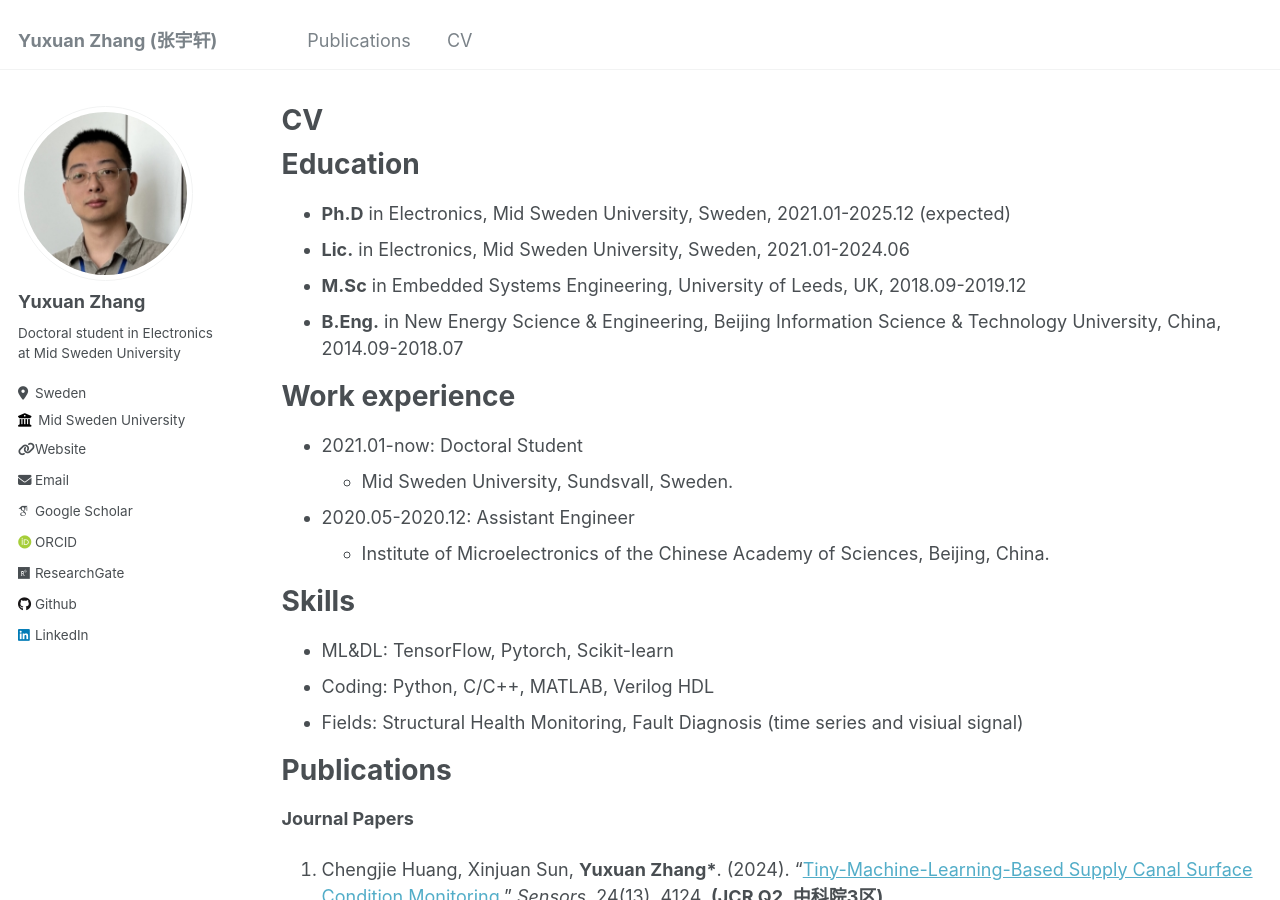
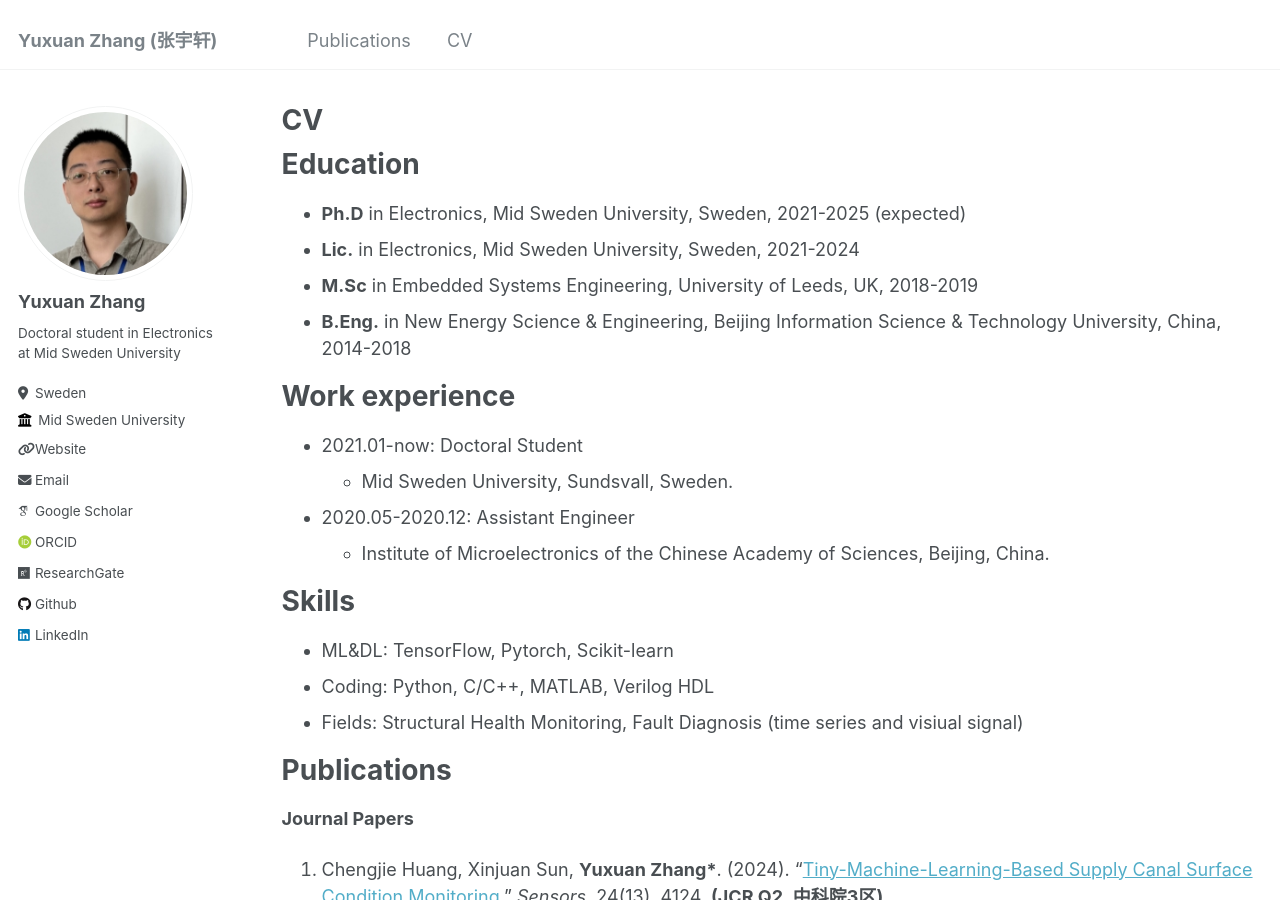
Before and after one commit to YuxuanZhang-96/YuxuanZhang-96.github.io, a Jekyll site: the page built from _pages/cv.md, in a window 1280 px wide and 900 px high. Built offline with Jekyll 4.4.1, drawn with Linux system fonts in a browser that asks for light colours; some web fonts are replaced.

Commit message:
Update cv.md

```diff
--- a/_pages/cv.md
+++ b/_pages/cv.md
@@ -11,10 +11,10 @@ redirect_from:
 
 Education
 ======
-* **Ph.D** in Electronics, Mid Sweden University, Sweden, 2021.01-2025.12 (expected)
-* **Lic.** in Electronics, Mid Sweden University, Sweden, 2021.01-2024.06
-* **M.Sc** in Embedded Systems Engineering, University of Leeds, UK, 2018.09-2019.12
-* **B.Eng.** in New Energy Science & Engineering, Beijing Information Science & Technology University, China, 2014.09-2018.07
+* **Ph.D** in Electronics, Mid Sweden University, Sweden, 2021-2025 (expected)
+* **Lic.** in Electronics, Mid Sweden University, Sweden, 2021-2024
+* **M.Sc** in Embedded Systems Engineering, University of Leeds, UK, 2018-2019
+* **B.Eng.** in New Energy Science & Engineering, Beijing Information Science & Technology University, China, 2014-2018
 
 Work experience
 ======
```
